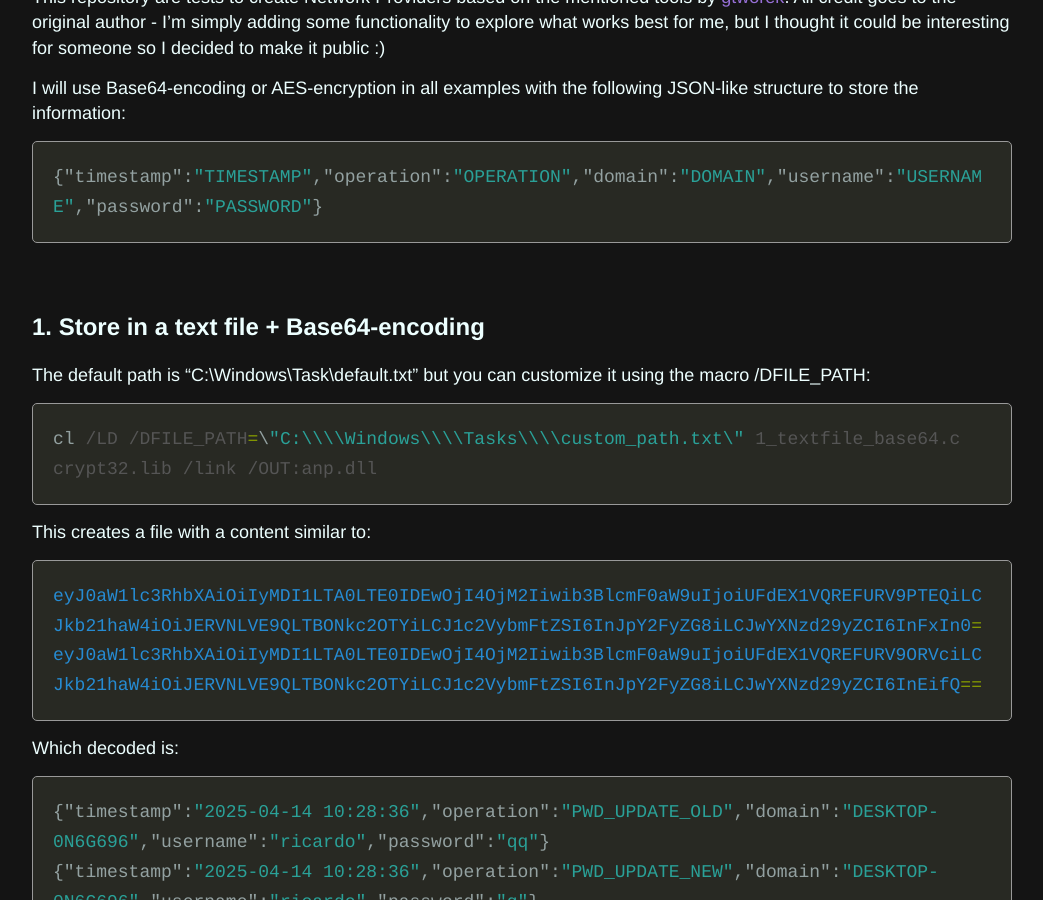
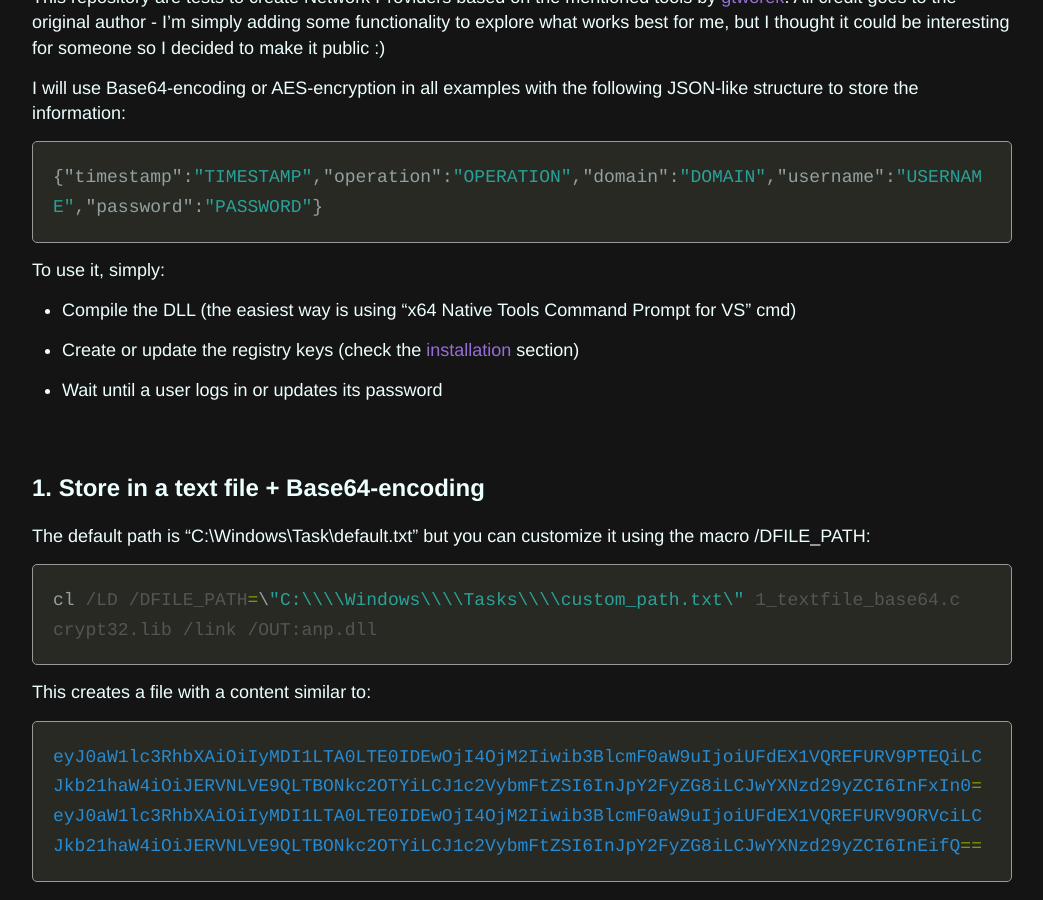
Before and after one commit to ricardojoserf/ricardojoserf.github.io, a Jekyll site: the page built from _posts/2025-4-22-anp.md, in a window 1280 px wide and 900 px high, scrolled down 493 px. Shown: the whole window, without its empty margins (118-1161 px from the left). Built offline with Jekyll 4.4.1, drawn with Linux system fonts in a browser that asks for light colours.

Commit message:
Update 2025-4-22-anp.md

````diff
--- a/_posts/2025-4-22-anp.md
+++ b/_posts/2025-4-22-anp.md
@@ -23,6 +23,13 @@ I will use Base64-encoding or AES-encryption in all examples with the following
 {"timestamp":"TIMESTAMP","operation":"OPERATION","domain":"DOMAIN","username":"USERNAME","password":"PASSWORD"}
 ```
 
+To use it, simply:
+
+- Compile the DLL (the easiest way is using "x64 Native Tools Command Prompt for VS" cmd)
+
+- Create or update the registry keys (check the [installation](#installation) section)
+
+- Wait until a user logs in or updates its password
 
 <br>
 
@@ -187,5 +194,4 @@ You can follow the instructions in [NPPSpy](https://github.com/gtworek/PSBits/tr
 
 - [NPPSpy2](https://github.com/gtworek/PSBits/tree/master/PasswordStealing/NPPSpy2) by [gtworek](https://github.com/gtworek) - Again, these programs are just adding some functionality to NPPSpy(2) code.
 
-
 <br>
````
